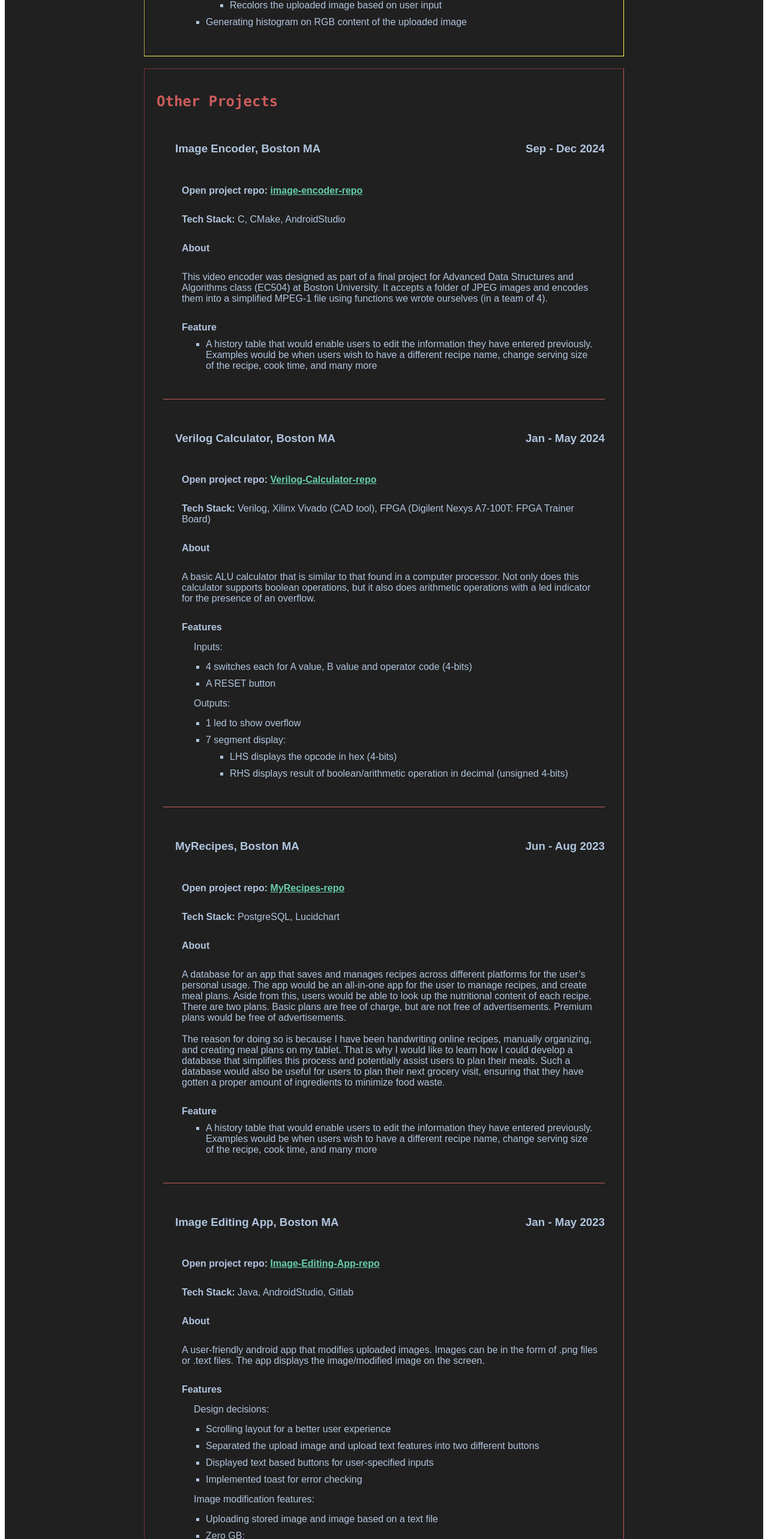
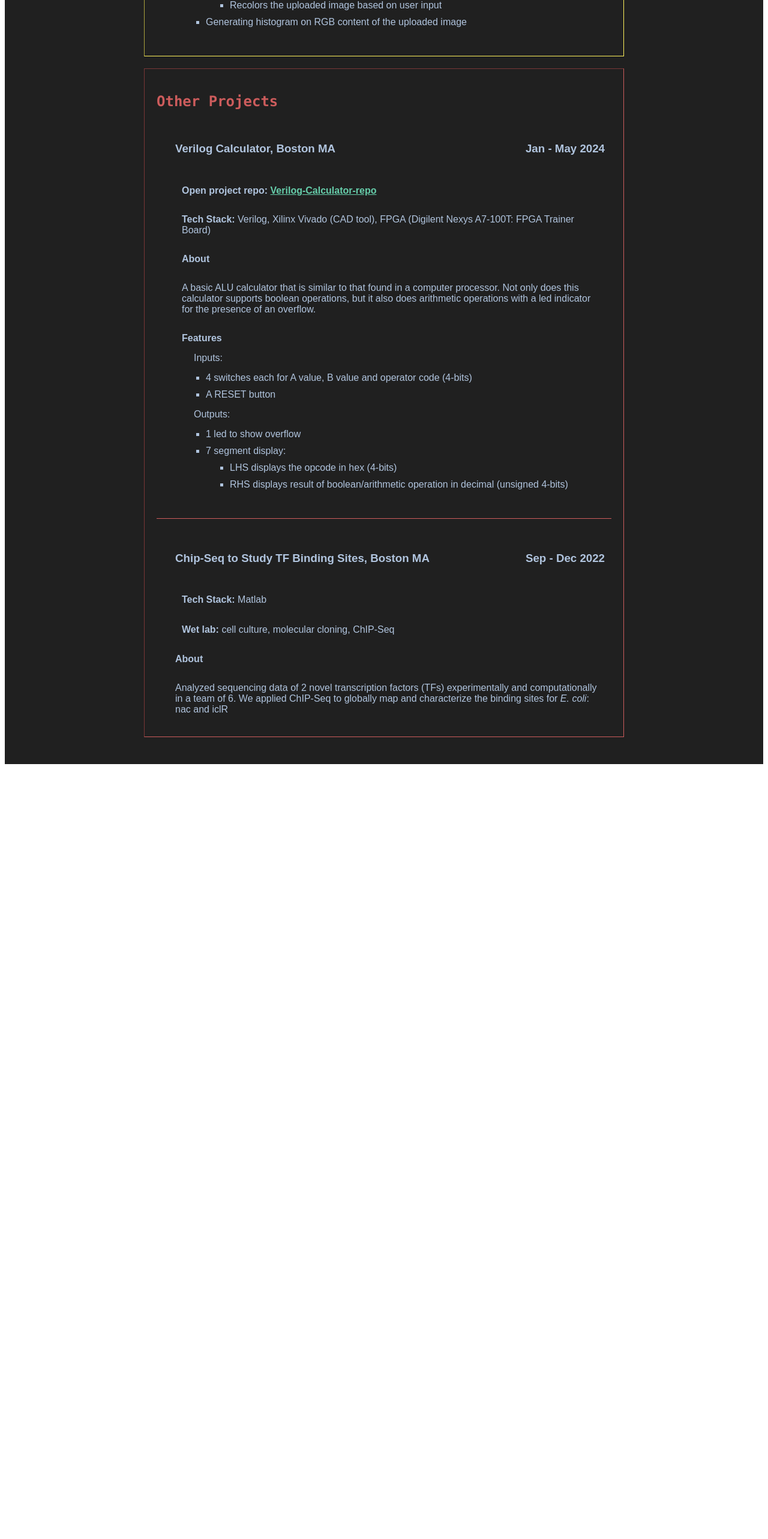
Before and after one commit to eburhansjah/eburhan-portfolio, a React (Vite) app: page /components/Projects in a window 1280 px wide. Shown: the part 9434-12000 px from the top of the page at 60% size. After the commit the page ends 10716 px from the top, so only its background shows below. Built offline with nearby package versions, Linux system fonts and the light colour scheme.

Commit message:
Update other projects

```diff
--- a/src/components/OtherProjects.jsx
+++ b/src/components/OtherProjects.jsx
@@ -64,43 +64,6 @@ export default function OtherProjects() {
 
             <StyledNav>
                 <StyledUl>
-
-                    <StyledLi>
-                        <StyledProjectTitle>
-                            <h3>
-                                Image Encoder, Boston MA
-                            </h3>
-                            <StyledSpanRight><h3>Sep - Dec 2024</h3></StyledSpanRight>
-                        </StyledProjectTitle>
-                    </StyledLi>
-
-                    <StyledUl>
-                        <StyledLi><strong>Open project repo: </strong>
-                            <StyledLink to="https://github.com/eburhansjah/ec504_ImageEncoder.git"
-                                        target="_blank" rel="noopener noreferrer">image-encoder-repo</StyledLink>
-                        </StyledLi>
-
-                        <StyledLi><strong>Tech Stack: </strong>C, CMake, AndroidStudio</StyledLi>
-
-                        <StyledLi><strong>About</strong></StyledLi>
-                        <StyledLi>
-                            This video encoder was designed as part of a final project for Advanced Data Structures
-                            and Algorithms class (EC504) at Boston University. It accepts a folder of JPEG images and
-                            encodes them into a simplified MPEG-1 file using functions we wrote ourselves (in a team of 4).
-                        </StyledLi>
-
-                        <StyledLi>
-                            <strong>Feature</strong>
-                            <ul>
-                                <Li>A history table that would enable users to edit the information they have
-                                    entered previously. Examples would be when users wish to have a different
-                                    recipe name, change serving size of the recipe, cook time, and many more</Li>
-                            </ul>
-                        </StyledLi>
-                    </StyledUl>
-
-                    <hr/>
-
                     <StyledLi>
                         <StyledProjectTitle>
                             <h3>
@@ -119,7 +82,6 @@ export default function OtherProjects() {
                         <StyledLi><strong>Tech Stack: </strong>Verilog, Xilinx Vivado (CAD tool),
                             FPGA (Digilent Nexys A7-100T: FPGA Trainer Board)
                         </StyledLi>
-
 
                         <StyledLi><strong>About</strong></StyledLi>
 
@@ -149,111 +111,35 @@ export default function OtherProjects() {
                             </ul>
                         </StyledLi>
                     </StyledUl>
+                </StyledUl>
 
-                    <hr/>
+                <hr/>
 
+                <StyledUl>
                     <StyledLi>
                         <StyledProjectTitle>
                             <h3>
-                                MyRecipes, Boston MA
+                                Chip-Seq to Study TF Binding Sites, Boston MA
                             </h3>
-                            <StyledSpanRight><h3>Jun - Aug 2023</h3></StyledSpanRight>
+                            <StyledSpanRight><h3>Sep - Dec 2022</h3></StyledSpanRight>
                         </StyledProjectTitle>
                     </StyledLi>
 
                     <StyledUl>
-                        <StyledLi><strong>Open project repo: </strong>
-                            <StyledLink to="https://github.com/eburhansjah/MyRecipes.git"
-                                        target="_blank" rel="noopener noreferrer">MyRecipes-repo</StyledLink>
-                        </StyledLi>
-
-                        <StyledLi><strong>Tech Stack: </strong>PostgreSQL, Lucidchart</StyledLi>
-
-                        <StyledLi><strong>About</strong></StyledLi>
-                        <StyledLi>
-                            A database for an app that saves and manages recipes across different platforms for
-                            the user’s personal usage. The app would be an all-in-one app for the user to manage
-                            recipes, and create meal plans. Aside from this, users would be able to look up the
-                            nutritional content of each recipe. There are two plans. Basic plans are free of charge,
-                            but are not free of advertisements. Premium plans would be free of advertisements.<br/>
-                            <br/>
-                            The reason for doing so is because I have been handwriting online recipes,
-                            manually organizing, and creating meal plans on my tablet.
-                            That is why I would like to learn how I could develop a database that simplifies this
-                            process and potentially assist users to plan their meals. Such a database would also be
-                            useful for users to plan their next grocery visit, ensuring that they have gotten a
-                            proper amount of ingredients to minimize food waste.
-                        </StyledLi>
-
-                        <StyledLi>
-                            <strong>Feature</strong>
-                            <ul>
-                                <Li>A history table that would enable users to edit the information they have
-                                    entered previously. Examples would be when users wish to have a different
-                                    recipe name, change serving size of the recipe, cook time, and many more</Li>
-                            </ul>
-                        </StyledLi>
+                        <StyledLi><strong>Tech Stack: </strong>Matlab</StyledLi>
                     </StyledUl>
 
-                    <hr/>
+                    <StyledUl>
+                        <StyledLi><strong>Wet lab: </strong>cell culture, molecular cloning, ChIP-Seq</StyledLi>
+                    </StyledUl>
+
+                    <StyledLi><strong>About</strong></StyledLi>
 
                     <StyledLi>
-                        <StyledProjectTitle>
-                            <h3>
-                                Image Editing App, Boston MA
-                            </h3>
-                            <StyledSpanRight><h3>Jan - May 2023</h3></StyledSpanRight>
-                        </StyledProjectTitle>
+                        Analyzed sequencing data of 2 novel transcription factors (TFs) experimentally and computationally
+                        in a team of 6. We applied ChIP-Seq to globally map and characterize the binding sites for
+                        <i> E. coli</i>: nac and iclR
                     </StyledLi>
-
-                    <StyledUl>
-                        <StyledLi><strong>Open project repo: </strong>
-                            <StyledLink to="https://github.com/eburhansjah/IFP.git"
-                                        target="_blank" rel="noopener noreferrer">Image-Editing-App-repo</StyledLink>
-                        </StyledLi>
-
-                        <StyledLi><strong>Tech Stack: </strong>Java, AndroidStudio, Gitlab</StyledLi>
-
-                        <StyledLi>
-                            <strong>About</strong>
-                        </StyledLi>
-                        <StyledLi>
-                            A user-friendly android app that modifies uploaded images.
-                            Images can be in the form of .png files or .text files.
-                            The app displays the image/modified image on the screen.
-                        </StyledLi>
-                        <StyledLi>
-                            <strong>Features</strong>
-                            <StyledLi>Design decisions:</StyledLi>
-                            <ul>
-                                <Li>Scrolling layout for a better user experience</Li>
-                                <Li>Separated the upload image and upload text features into two different buttons</Li>
-                                <Li>Displayed text based buttons for user-specified inputs</Li>
-                                <Li>Implemented toast for error checking</Li>
-                            </ul>
-
-                            <StyledLi>Image modification features:</StyledLi>
-                            <ul>
-                                <Li>Uploading stored image and image based on a text file</Li>
-                                <Li>Zero GB:</Li>
-                                <ul>
-                                    <Li>Recolors the uploaded image by zero-ing out all green and blue components
-                                        of pixels. As a result, the modified image will have different shades of
-                                        red, ranging from black to full red</Li>
-                                </ul>
-                                <Li>Resizing</Li>
-                                <Li>Rotating</Li>
-                                <Li>Blurring</Li>
-                                <Li>Grayscaling</Li>
-                                <Li>Recoloring:</Li>
-                                <ul>
-                                    <Li>Recolors the uploaded image based on user input</Li>
-                                </ul>
-                                <Li>Generating histogram on RGB content of the uploaded image</Li>
-                            </ul>
-                        </StyledLi>
-
-                    </StyledUl>
 
                 </StyledUl>
             </StyledNav>
```
